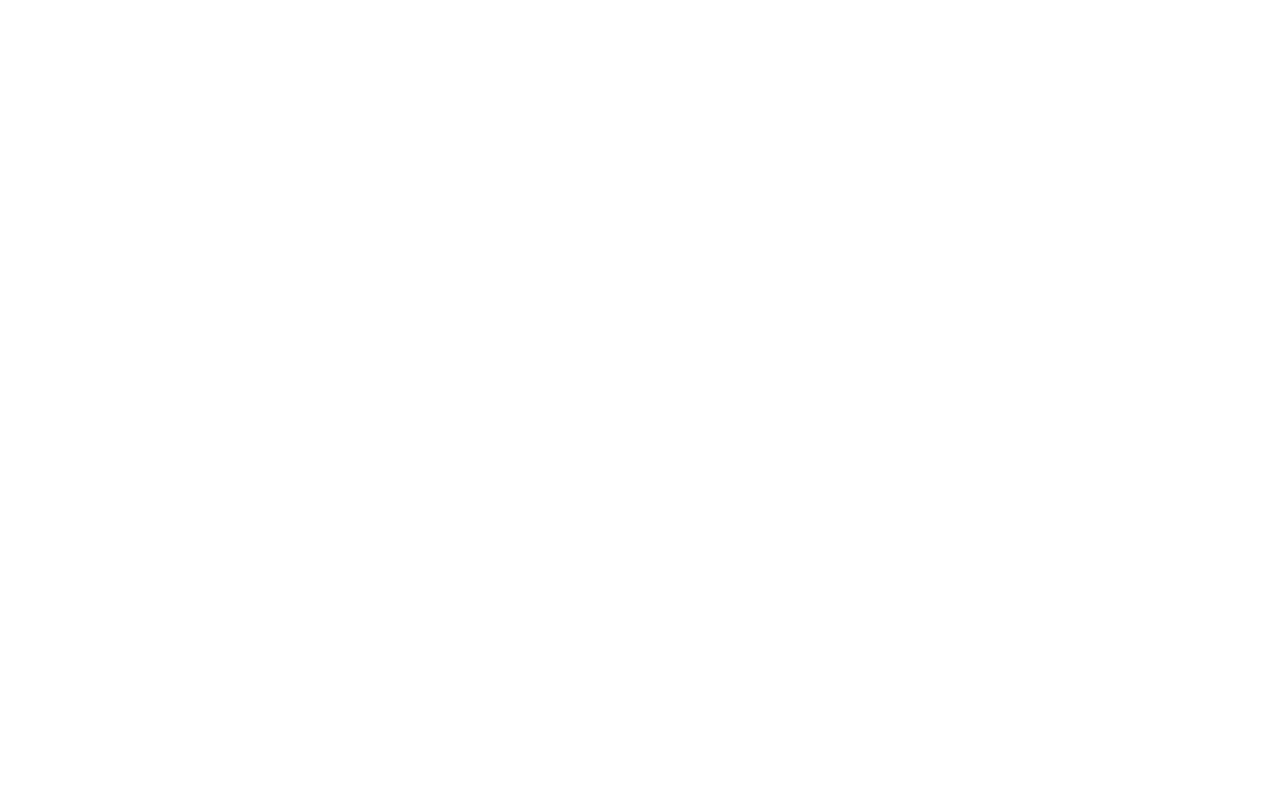
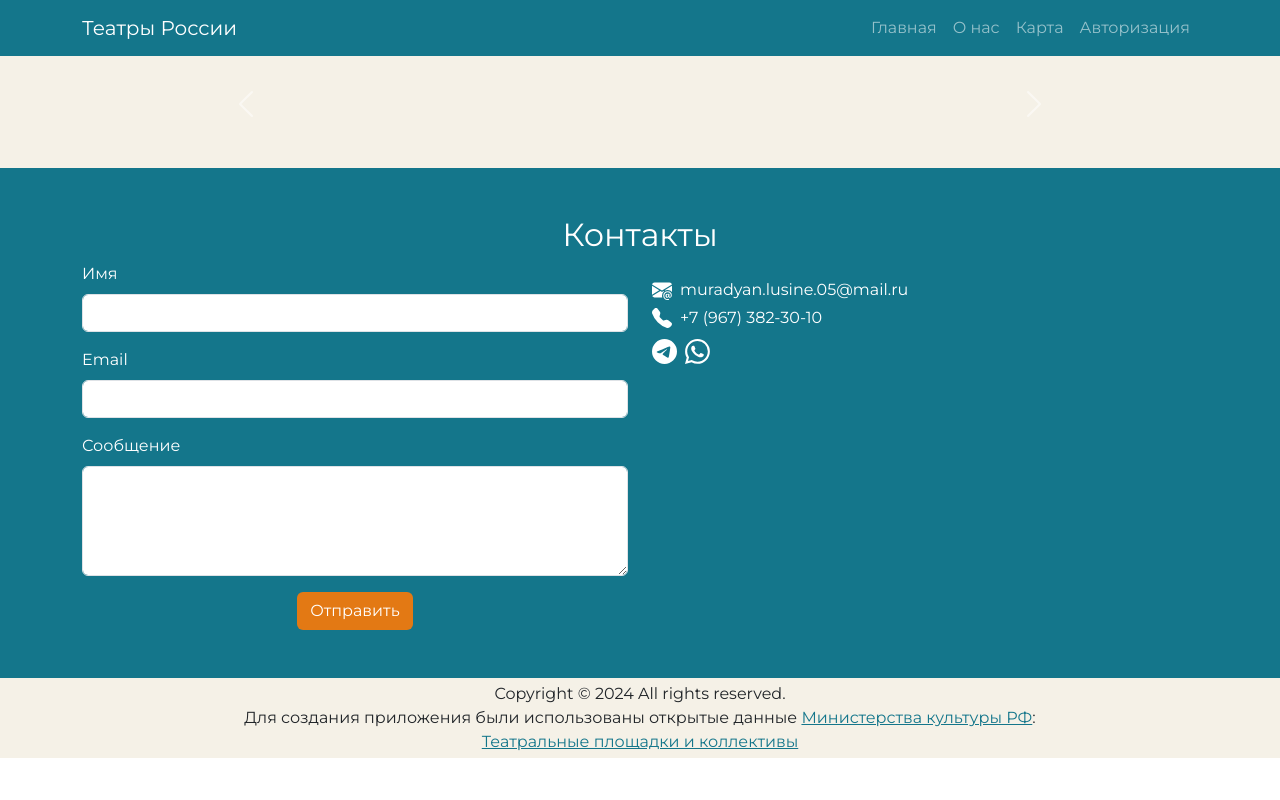
Before and after one commit to lunahobi/theaters, a PHP site: page /theater.php?id=1 in a window 1280 px wide. Before the commit the page is empty. Run offline with PHP 8.4, Linux system fonts and the light colour scheme; data that the repository does not hold is empty.

Commit message:
Сделала слайдер и описание для конкретного театра (при помощи бд)

```diff
--- a/css/style.css
+++ b/css/style.css
@@ -83,7 +83,7 @@ footer {
     transition: background-color 0.3s;
 }
 
-footer a {
+a {
     color: #14768b;
     text-decoration-color: #14768b;
 }
@@ -121,3 +121,7 @@ form input.error{
     border-color:red;
     box-shadow: 0px 0px 10px red;
 }
+
+#about_theater {
+    background-color: #f5f1e7;
+}
--- /dev/null
+++ b/get_images.php
@@ -0,0 +1,16 @@
+<?php
+include 'db.php';
+
+$query_images = mysqli_query($mysql, 'SELECT `Дополнительные изображения`, `Изображение` FROM dataset WHERE id=' . $_GET['id'] . ';');
+$row = mysqli_fetch_assoc($query_images);
+$additional_images = json_decode($row['Дополнительные изображения'], true);
+$main_image = json_decode($row['Изображение'], true);
+
+mysqli_close($mysql);
+
+// Объединяем два массива в один
+$combined_images = array_merge(array($main_image), $additional_images);
+
+header('Content-Type: application/json');
+echo json_encode($combined_images);
+?>
--- a/theater.php
+++ b/theater.php
@@ -0,0 +1,182 @@
+<!DOCTYPE html>
+<html lang="en">
+
+<head>
+    <meta charset="UTF-8">
+    <meta name="viewport" content="width=device-width, initial-scale=1.0">
+    <title>Театральные площадки и коллективы</title>
+    <link rel="shortcut icon" href="img/logo.svg" type="image/x-icon" />
+    <meta name="description" content="Сведения о Театральных учреждениях, занесенных в информационную систему с описанием деятельности учреждения, его расположения, контактных данных, сайта учреждения и времени его работы.">
+
+    <!-- подключение стилей gooleFonts -->
+    <link rel="preconnect" href="https://fonts.googleapis.com">
+    <link rel="preconnect" href="https://fonts.gstatic.com" crossorigin>
+    <link href="https://fonts.googleapis.com/css2?family=Montserrat:ital,wght@0,400;0,700;1,600&family=Roboto:wght@400;700&display=swap" rel="stylesheet">
+
+    <!-- Bootstrap CSS -->
+    <link href="css/bootstrap.min.css" rel="stylesheet">
+
+    <!-- Custom styles for this template -->
+    <link href="css/style.css" rel="stylesheet">
+
+    <script src="https://code.jquery.com/jquery-3.5.1.min.js"></script>
+
+</head>
+
+<body>
+    <nav class="navbar navbar-expand-md navbar-dark fixed-top d-flex flex-wrap">
+        <div class="container">
+            <a class="navbar-brand d-flex me-md-auto" href="index.php">Театры России</a>
+
+            <button class="navbar-toggler" type="button" data-bs-toggle="collapse" data-bs-target="#navbarCollapse" aria-controls="navbarCollapse" aria-expanded="false" aria-label="Toggle navigation">
+                <span class="navbar-toggler-icon"></span>
+            </button>
+            <div class="collapse navbar-collapse" id="navbarCollapse">
+                <ul class="navbar-nav mb-2 mb-md-0">
+                    <li class="nav-item">
+                        <a class="nav-link" href="index.php">Главная</a>
+                    </li>
+                    <li class="nav-item">
+                        <a class="nav-link" href="#">О нас</a>
+                    </li>
+                    <li class="nav-item">
+                        <a class="nav-link" href="map.php">Карта</a>
+                    </li>
+                    <li class="nav-item">
+                        <a class="nav-link" href="#">Авторизация</a>
+                    </li>
+                </ul>
+            </div>
+        </div>
+    </nav>
+
+    <main>
+        <section id="about_theater" class="py-5">
+            <div class="container mw-80">
+                <div class="row justify-content-center">
+                    <?php
+                    include "db.php";
+
+                    $query = mysqli_query($mysql, 'SELECT * FROM dataset WHERE id=' . $_GET['id'] . ';');
+                    $result = mysqli_fetch_array($query);
+                    echo '<h2 class="text-center">' . $result['Название'] . '</h2>';
+
+
+                    ?>
+                    <div class="col-10 my-auto">
+
+                        <div id="imageSlider" class="carousel slide mb-6" data-bs-ride="carousel">
+                            <div class="carousel-inner">
+                                <!-- Слайды будут добавлены динамически с использованием JavaScript -->
+                            </div>
+                            <button class="carousel-control-prev" type="button" data-bs-target="#imageSlider" data-bs-slide="prev">
+                                <span class="carousel-control-prev-icon" aria-hidden="true"></span>
+                                <span class="visually-hidden">Previous</span>
+                            </button>
+                            <button class="carousel-control-next" type="button" data-bs-target="#imageSlider" data-bs-slide="next">
+                                <span class="carousel-control-next-icon" aria-hidden="true"></span>
+                                <span class="visually-hidden">Next</span>
+                            </button>
+                        </div>
+
+
+                        <script>
+                            $(document).ready(function() {
+                                // Загрузка данных из базы данных
+                                $.getJSON('get_images.php?id=<?php echo $_GET['id']; ?>', function(data) {
+
+                                    var carouselInner = $('.carousel-inner');
+
+                                    data.forEach(function(image, index) {
+                                        var activeClass = index === 0 ? 'active' : '';
+                                        var carouselItem = $('<div class="carousel-item ' + activeClass + '">');
+
+                                        // Добавляем фото в качестве background-image
+                                        carouselItem.css('background-image', 'url(' + image.url + ')');
+                                        carouselItem.css('background-size', 'cover');
+
+                                        carouselInner.append(carouselItem);
+                                    });
+                                })
+                            });
+                        </script>
+                    </div>
+                    <div class="mt-3">
+                        <?php echo $result['Описание'] ?>
+                    </div>
+
+                </div>
+            </div>
+
+        </section>
+
+    </main>
+
+    <!-- Форма обратной связи и контакты -->
+    <section id='contacts' class="py-5">
+        <div class="container mw-80">
+            <div class="row">
+                <h2 class="text-center">Контакты</h2>
+                <div class="col">
+                    <form action="" method="POST">
+                        <div class="mb-3">
+                            <label for="name" class="form-label">Имя</label>
+                            <input type="text" class="form-control" id="name" name="name" required>
+                        </div>
+                        <div class="mb-3">
+                            <label for="email" class="form-label">Email</label>
+                            <input type="email" class="form-control" id="email" name="email" required>
+                        </div>
+                        <div class="mb-3">
+                            <label for="message" class="form-label">Сообщение</label>
+                            <textarea class="form-control w-100" id="message" rows="4" cols="30" name="message" required></textarea>
+                        </div>
+                        <div class="text-center">
+                            <button id='btn-contacts' type="submit" class="btn">Отправить</button>
+                            <div class="status"></div>
+                        </div>
+                    </form>
+                    <?php
+
+                    if (isset($_POST['name']) && isset($_POST['email']) && isset($_POST['message'])) {
+                        $query = "INSERT INTO `messages` (`name`, `email`, `message`) VALUES ('{$_POST['name']}', '{$_POST['email']}', '{$_POST['message']}')";
+
+                        $result = mysqli_query($mysql, $query);
+                    }
+                    ?>
+
+                </div>
+                <div class="col py-3">
+                    <div class="hstack gap-2 mb-1">
+                        <img src="img/email.svg" alt="e-mail">
+                        muradyan.lusine.05@mail.ru
+                    </div>
+
+                    <div class="hstack gap-2 mb-2">
+                        <img src="img/telephone.svg" alt="telephone">
+                        +7 (967) 382-30-10
+                    </div>
+
+                    <div class="hstack gap-2 ">
+                        <a href="https://telegram.org/"><img src="img/telegram.svg" alt="telegram"></a>
+                        <a href="https://whatsapp.com/"><img src="img/whatsapp.svg" alt="whatsapp"></a>
+                    </div>
+                </div>
+            </div>
+        </div>
+    </section>
+
+    <footer class="text-center py-1">
+        Copyright &copy; <script>
+            document.write(new Date().getFullYear());
+        </script> All rights reserved.<br>
+        Для создания приложения были использованы открытые данные <a href="https://opendata.mkrf.ru/">Министерства культуры РФ</a>:<br>
+        <a href="https://opendata.mkrf.ru/opendata/7705851331-theaters">Театральные площадки и коллективы</a>
+    </footer>
+    <!-- Bootstrap JS и зависимости -->
+    <script src="js/bootstrap.bundle.min.js"></script>
+
+
+</body>
+
+</html>
```
Also changed, not shown: index.php (+3 -5 lines).
